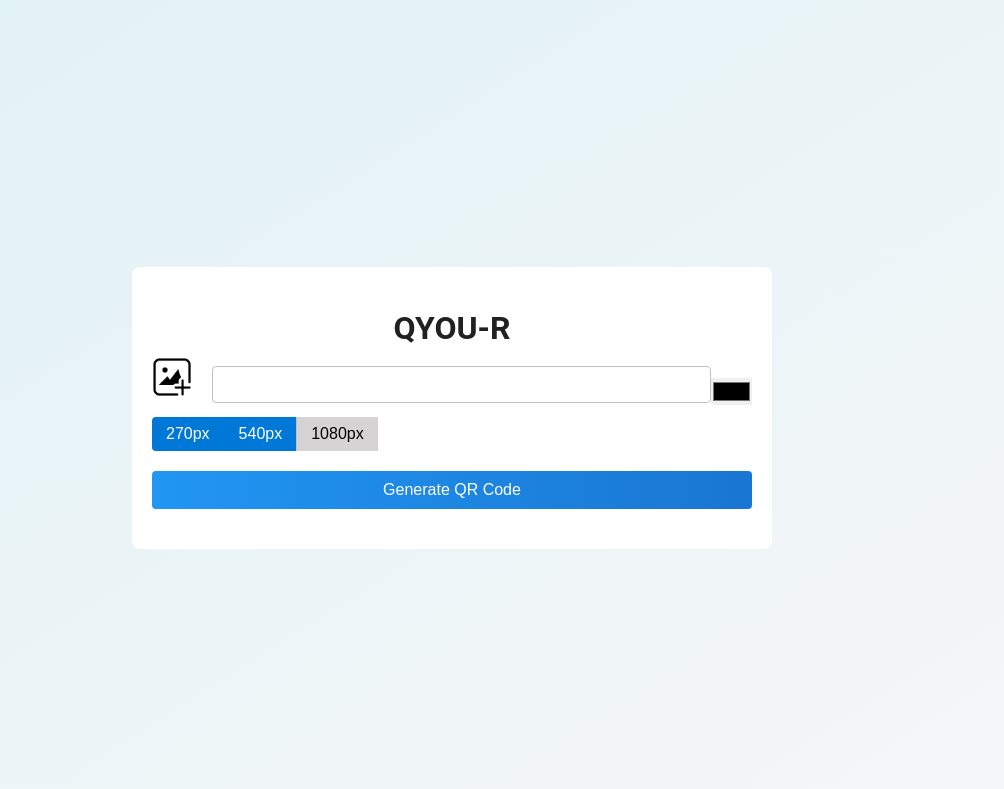
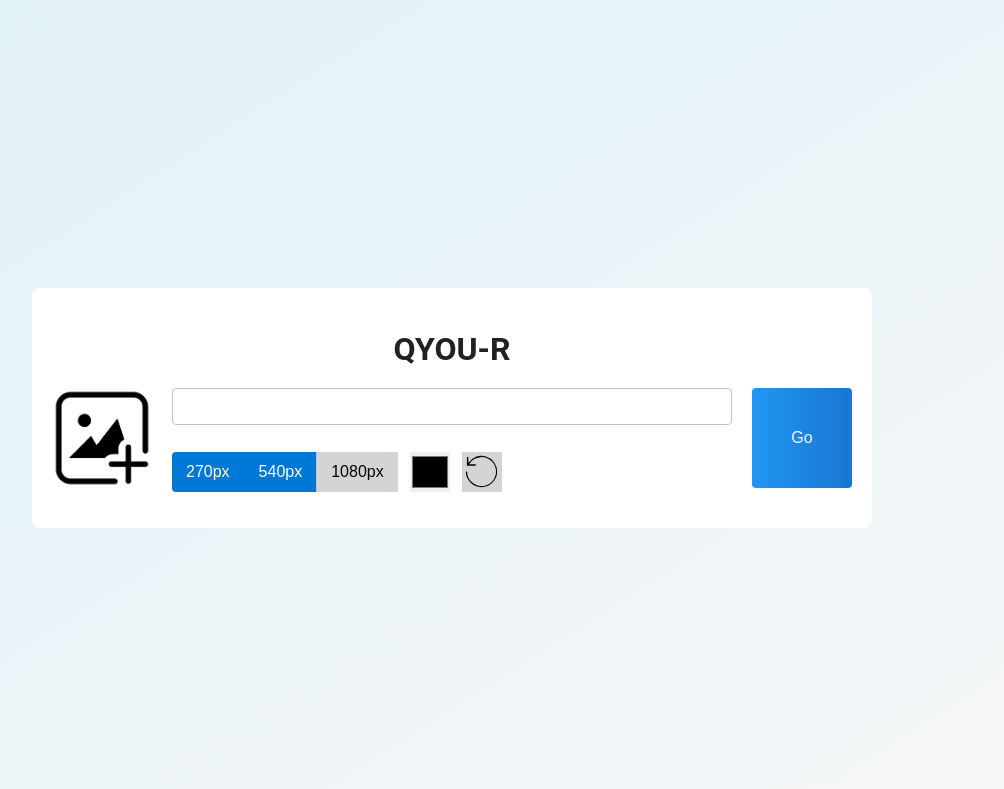
Before and after one commit to uridanan/QRCodesApp, a Flask app: page / in a window 1280 px wide. Shown: the top 789 px of the page, without its empty margins (188-1192 px from the left). Run offline with Flask 3, Linux system fonts and the light colour scheme; some libraries are stand-ins or nearby versions.

Commit message:
Layout enhancements & reset button

```diff
--- a/static/qrstyle.css
+++ b/static/qrstyle.css
@@ -7,7 +7,7 @@ body {
     background: linear-gradient(to bottom right, #e0f2f7, #f6f6f7);
 }
 .container {
-    width: 600px;
+    width: 800px;
     padding: 20px;
     background-color: white;
     border-radius: 8px;
@@ -116,35 +116,26 @@ input[type="submit"]:hover {
     margin-top: 10px;
 }
 
-
-#image-placeholder {
-  width: 50px;
-  height: 50px;
-  border: 1px dashed #ccc;
-  text-align: center;
-  cursor: pointer;
-  display: flex;
-  justify-content: center;
-  align-items: center;
-  font-size: 3em; /* Adjust symbol size */
-  color: #888; /* Symbol color */
-}
-
 .input-container {
-    height: 50px;
+    height: 100px;
     display: flex;
-    align-items: center; /* Vertically align items */
+    flex-grow: 1;
+    flex-direction: column; /* stack children vertically */
+    gap: 12px;              /* optional spacing between items */
+    align-items: stretch;   /* or 'flex-start' / 'center' depending on alignment */
+    justify-content: flex-start;
+    padding-left: 20px;
+    padding-right: 20px;
 }
 
 .input-container #url {
+    width: 100%;
     flex-grow: 1; /* Allow input to take remaining space */
-    margin-left: 10px; /* Add some space between placeholder and input */
 }
-.logo-upload-container {
-    margin-bottom: 20px;
-    text-align: center;
-    width: 50px; /* Adjust as needed */
-    height: 50px; /* Adjust as needed */
+
+.square-container {
+    width: 100px; /* Adjust as needed */
+    height: 100px; /* Adjust as needed */
 }
 
 #logo {
@@ -155,8 +146,8 @@ input[type="submit"]:hover {
     display: flex;
     justify-content: center;
     align-items: center;
-    width: 50px; /* Adjust as needed */
-    height: 50px; /* Adjust as needed */
+    width: 100px; /* Adjust as needed */
+    height: 100px; /* Adjust as needed */
     border: 0px dashed #ccc;
     border-radius: 1px;
     cursor: pointer;
@@ -172,32 +163,32 @@ input[type="submit"]:hover {
     font-size: 75px; /* Adjust size of the arrow */
     color: #ccc;
     display: block; /* Initially visible */
-    width: 50px; /* Adjust as needed */
-    height: 50px; /* Adjust as needed */
+    width: 100%;
+    height: 100%;
 }
 
 .logo-preview {
-    max-width: 100%;
-    max-height: 100%;
+    width: 100px; /* Adjust as needed */
+    height: 100px; /* Adjust as needed */
     object-fit: contain; /* Ensures the image fits without cropping */
     display: none; /* Initially hidden */
     position: absolute;
     top: 0;
     left: 0;
-    width: 40px;
-    height: 40px;
+    width: 100%;
+    height: 100%;
 }
 
 .qr-button {
     background-color: #007bff; /* Example color */
     color: white;
-    padding: 10px 20px;
     border: none;
     border-radius: 5px;
     cursor: pointer;
     font-size: 16px;
-    margin-top: 20px; /* Add some space above */
     transition: background-color 0.3s ease; /* Smooth hover effect */
+    width: 100px; /* Adjust as needed */
+    height: 100px; /* Adjust as needed */
 }
 
 .qr-button:hover {
@@ -259,3 +250,49 @@ select {
     border-top-right-radius: 4px;
     border-bottom-right-radius: 4px;
 }
+
+.qr-horizontal-container {
+    display: flex; /* place buttons side-by-side with no gaps */
+    gap: 6;
+    flex-grow: 1;
+}
+
+#fill_color {
+    width: 40px;           /* Match qr-size-btn width */
+    height: 40px;          /* Match qr-size-btn height */
+    padding: 0;
+    margin: 0;
+    border: 0;
+    border-radius: 0;      /* Match button style */
+    cursor: pointer;
+    display: inline-flex;
+    align-items: center;
+    justify-content: center;
+    margin-left: 12px;
+}
+
+.qr-reset-btn {
+    width: 40px;
+    height: 40px;
+    padding: 8px 14px;
+    margin: 0;
+    margin-left: 12px;
+    border: 0;
+    background: #b1aeae8a;
+    cursor: pointer;
+    border-radius: 0;
+    font-size: 16px;
+    transition: background 0.2s;
+    display: inline-flex;
+    align-items: center;
+    justify-content: center;
+}
+
+.qr-reset-btn:hover {
+    background: #0078d7;
+}
+
+.qr-reset-btn:active {
+    background: #0078d7;
+    color: #fff;
+}
--- a/templates/index.html
+++ b/templates/index.html
@@ -13,8 +13,8 @@
         {% endif %}
         <form method="POST" enctype="multipart/form-data" id="qr-form">
 
-            <div class="input-container">
-                <div class="logo-upload-container">
+            <div class="qr-horizontal-container">
+                <div class="square-container">
                         <input type="file" name="logo" id="logo" accept="image/*">
                         <input type="hidden" name="logo_url" id="logo_url" value="{{ logo_url }}">
                         <label for="logo" class="logo-upload-placeholder" id="logo-placeholder">
@@ -24,22 +24,26 @@
                             <img src="{{ url_for('static', filename='upload image.png') }}" class="logo-preview" id="logo-preview" style="display: block;">
                         {% endif %}
                 </div>
+
+                <div class="input-container">
                     <input type="text" name="url" id="url" required value="{{ form_data.get('url', '') }}">
-                <input type="color" name="fill_color" id="fill_color" value="{{ form_data.get('fill_color', '#000000') }}">
-            </div>
-
-
-
+                    <div class="qr-horizontal-container">
                         <div class="qr-size-container">
                             <button type="button" id="btn-270" class="qr-size-btn{% if form_data.get('qr_size', '6') == '6' %} active{% endif %}">270px</button>
                             <button type="button" id="btn-540" class="qr-size-btn{% if form_data.get('qr_size', '12') == '12' %} active{% endif %}">540px</button>
                             <button type="button" id="btn-1080" class="qr-size-btn{% if form_data.get('qr_size') == '24' %} active{% endif %}">1080px</button>
                             <input type="hidden" name="qr_size" id="qr_size" value="{{ form_data.get('qr_size', '12') }}">
                         </div>
+                        <input type="color" name="fill_color" id="fill_color" value="{{ form_data.get('fill_color', '#000000') }}">
+                        <button type="reset" id="reset-btn" class="qr-reset-btn"><img src="{{ url_for('static', filename='reset.svg') }}" style="height: 35px; width: 35px;"></button>
+                    </div>
+                </div>
+                <div class="square-container">
+                    <input type="submit" value="Go" class="qr-button">
+                </div>
+            </div>
+        </form>
 
-
-            <input type="submit" value="Generate QR Code" class="qr-button">
-        </form>
 
         <div class="qr-code-display">
             {% if qr_code_data_url %}
@@ -135,6 +139,43 @@
                 });
             }
         });
+
+        document.getElementById('qr-form').addEventListener('reset', function() {
+        // clear client-side preview and hidden logo_url so preview is replaced with placeholder
+            const logoPreview = document.getElementById('logo-preview');
+            const logoUrlInput = document.getElementById('logo_url');
+            const logoInput = document.getElementById('logo');
+            const urlInput = document.getElementById('url');
+            const qrCodeImage = document.getElementById('qr-code-image');
+            const downloadQrButton = document.getElementById('download-qr-button');
+            const qrSizeInput = document.getElementById('qr_size');
+            const fillColorInput = document.getElementById('fill_color');
+            const btn270 = document.getElementById('btn-270');
+            const btn540 = document.getElementById('btn-540');
+            const btn1080 = document.getElementById('btn-1080');
+
+            // Reset visual elements
+            if (logoPreview) logoPreview.src = "{{ url_for('static', filename='upload image.png') }}";
+            if (logoUrlInput) logoUrlInput.value = "";
+            if (logoInput) logoInput.value = ""; // clear file input
+            if (urlInput) urlInput.value = ""; // clear URL field
+
+            // Hide QR preview and download button
+            if (qrCodeImage) {
+                qrCodeImage.src = "";
+                qrCodeImage.style.display = "none";
+            }
+            if (downloadQrButton) downloadQrButton.style.display = "none";
+
+            // Reset size and active buttons (default to 540px -> qr_size=12)
+            if (qrSizeInput) qrSizeInput.value = "12";
+            if (btn270) btn270.classList.remove('active');
+            if (btn540) btn540.classList.add('active');
+            if (btn1080) btn1080.classList.remove('active');
+
+            // Reset color picker to default
+            if (fillColorInput) fillColorInput.value = "{{ form_data.get('fill_color', '#000000') if form_data is defined else '#000000' }}";
+        });
     </script>
 </body>
 </html>
```
Also changed, not shown: static/reset.svg (added). Lines whose indentation alone changed are shown as unchanged.
